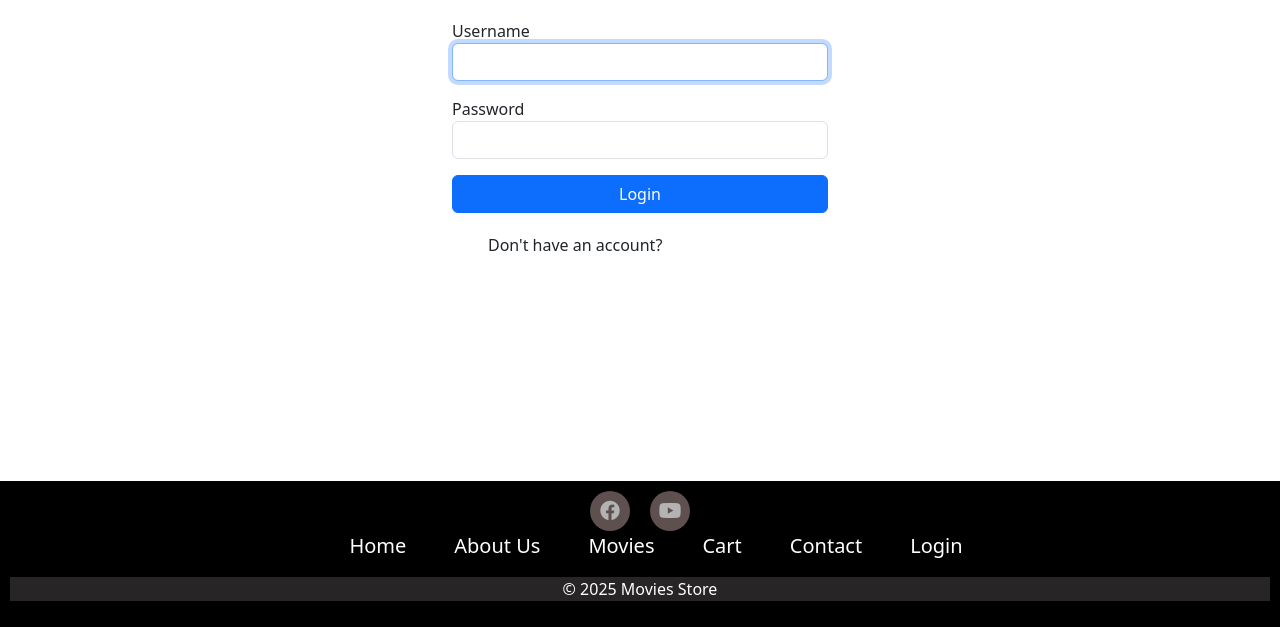
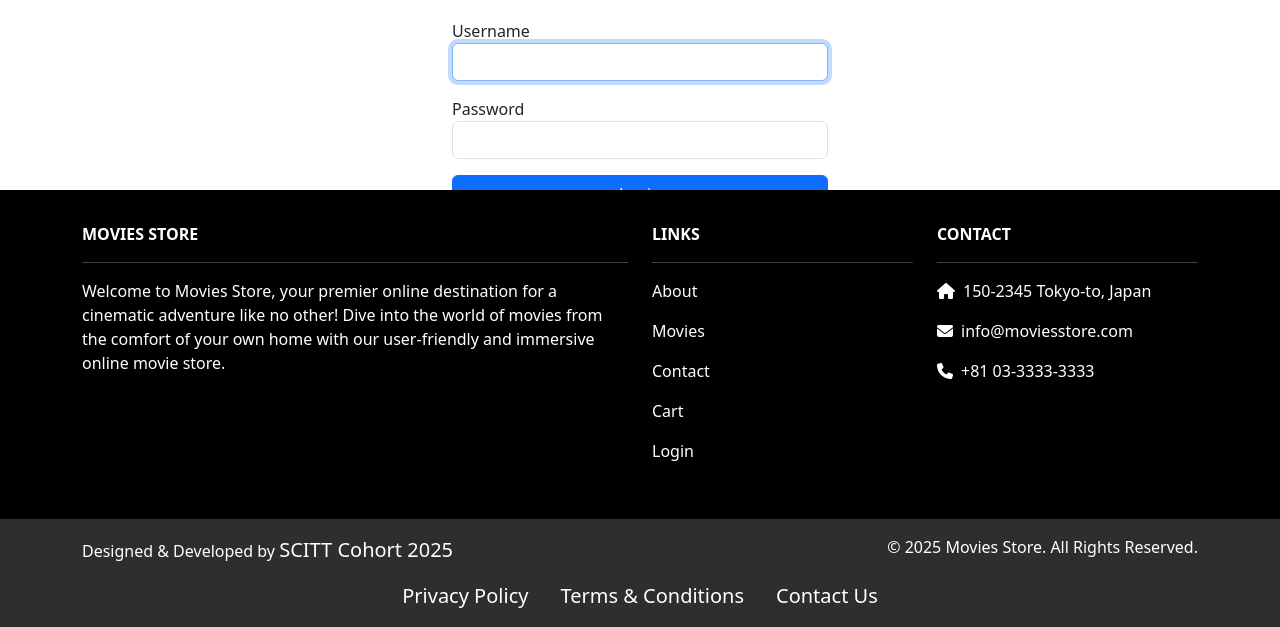
Before and after one commit to nicktemesi/moviesstore, a Django app: page /accounts/login/ in a window 1280 px wide. Shown: the part 173-800 px from the top of the page. Run offline with Django 5.2, Linux system fonts and the light colour scheme; some libraries are stand-ins or nearby versions.

Commit message:
Enhanced the footer

```diff
--- a/templates/base.html
+++ b/templates/base.html
@@ -44,8 +44,8 @@
                 <div class="collapse navbar-collapse" id="navbarNavAltMarkup">
                     <div class="navbar-nav ms-auto">
                         <a class="nav-link" href="{% url 'home:about' %}">About</a>
-                        <a class="nav-link" href="/contact/">Contact</a>
-                        <a class="nav-link" href="/cart/">Cart</a>
+                        <a class="nav-link" href="#">Contact</a>
+                        <a class="nav-link" href="#">Cart</a>
                         <a class="nav-link" href="{% url 'accounts:login' %}">Login</a>
                     </div>
                 </div>
@@ -54,7 +54,6 @@
     </header>
 
     <!--This is the end of our Header Section -->
-
     <!-- Main Content we will inherit our children pages here (they will be injected here)-->
     <main>
         {% block content %}
@@ -63,26 +62,73 @@
 
     <!-- Our Footer Section-->
     <footer>
-        <div class="footer_cont">
-            <div class="socialmedia_icons">
-                <a href="#" class="icon"><i class="fa-brands fa-facebook"></i></a>
-                <a href="#" class="icon"><i class="fa-brands fa-youtube"></i></a>
+        <section class="p-3 ms-footer d-none d-md-block">
+            <div class="container">
+                <div class="row mt-3 text-white">
+                    <!-- About Section -->
+                    <div class="col-md-6 col-lg-6 col-xl-6 mx-auto mb-4">
+                        <b>MOVIES STORE</b>
+                        <hr />
+                        <p>
+                            Welcome to Movies Store, your premier online
+                            destination for a cinematic adventure like no
+                            other! Dive into the world of movies from the
+                            comfort of your own home with our user-friendly
+                            and immersive online movie store.
+                        </p>
+                    </div>
+
+                    <!-- Navigation Links Section -->
+                    <div class="col-md-3 col-lg-3 col-xl-3 mx-auto mb-4">
+                        <b>LINKS</b>
+                        <hr />
+                        <p><a class="nav-link" href="{% url 'home:about' %}">About</a></p>
+                        <p><a class="nav-link" href="#">Movies</a></p>
+                        <p><a class="nav-link" href="#">Contact</a></p>
+                        <p><a class="nav-link" href="#">Cart</a></p>
+                        <p><a class="nav-link" href="{% url 'accounts:login' %}">Login</a></p>
+                    </div>
+
+                    <!-- Contact Info Section -->
+                    <div class="col-md-3 col-lg-3 col-xl-3 mx-auto mb-4">
+                        <b>CONTACT</b>
+                        <hr />
+                        <p><i class="fas fa-home me-2"></i>150-2345 Tokyo-to, Japan</p>
+                        <p><i class="fas fa-envelope me-2"></i>info@moviesstore.com</p>
+                        <p><i class="fas fa-phone me-2"></i>+81 03-3333-3333</p>
+                    </div>
+                </div>
             </div>
-            <div class="footer_nav">
-                <ul>
-                    <li><a href="{% url 'home:index' %}">Home</a></li>
-                    <li><a href="{% url 'home:about' %}">About Us</a></li>
-                    <li><a href="#">Movies</a></li>
-                    <li><a href="#">Cart</a></li>
-                    <li><a href="#">Contact</a></li>
-                    <li><a href="{% url 'accounts:login' %}">Login</a></li>
-                </ul>
+        </section>
+
+        <!-- Bottom Footer -->
+        <section class="p-3 ms-footer-bottom bg-dark">
+            <div class="container d-flex justify-content-between">
+                <!-- Developer Credit Section -->
+                <div class="me-5 text-white">
+                    <span>
+                        Designed & Developed by
+                        <a href="https://www.scitt.tech.it" target="_blank" class="text-white text-decoration-none">SCITT Cohort 2025</a>
+                    </span>
+                </div>
+
+                <!-- Copyright Section -->
+                <div class="text-white">
+                    <span>© 2025 Movies Store. All Rights Reserved.</span>
+                </div>
             </div>
-            <div class="copyright">
-                <p>&copy; 2025 Movies Store</p>
+            <div class="container mt-3">
+                <!-- Footer Links Section -->
+                <div class="d-flex justify-content-center">
+                    <a href="/privacy-policy" class="text-white text-decoration-none mx-3">Privacy Policy</a>
+                    <a href="/terms-and-conditions" class="text-white text-decoration-none mx-3">Terms & Conditions</a>
+                    <a href="/contact-us" class="text-white text-decoration-none mx-3">Contact Us</a>
+                </div>
             </div>
-        </div>
+        </section>
+
     </footer>
+
     <!-- Ending of our Footer Section-->
     <!-- Bootstrap JS -->
     <script src="https://cdn.jsdelivr.net/npm/bootstrap@5.3.3/dist/js/bootstrap.bundle.min.js"
```
